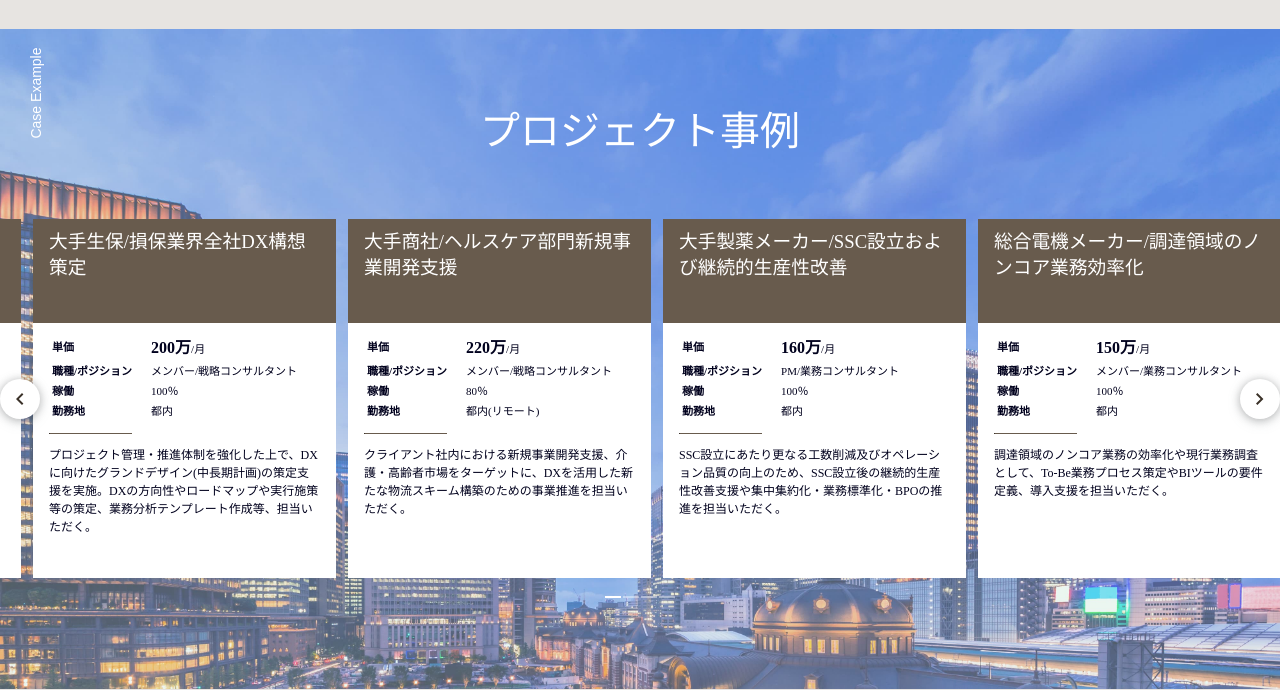
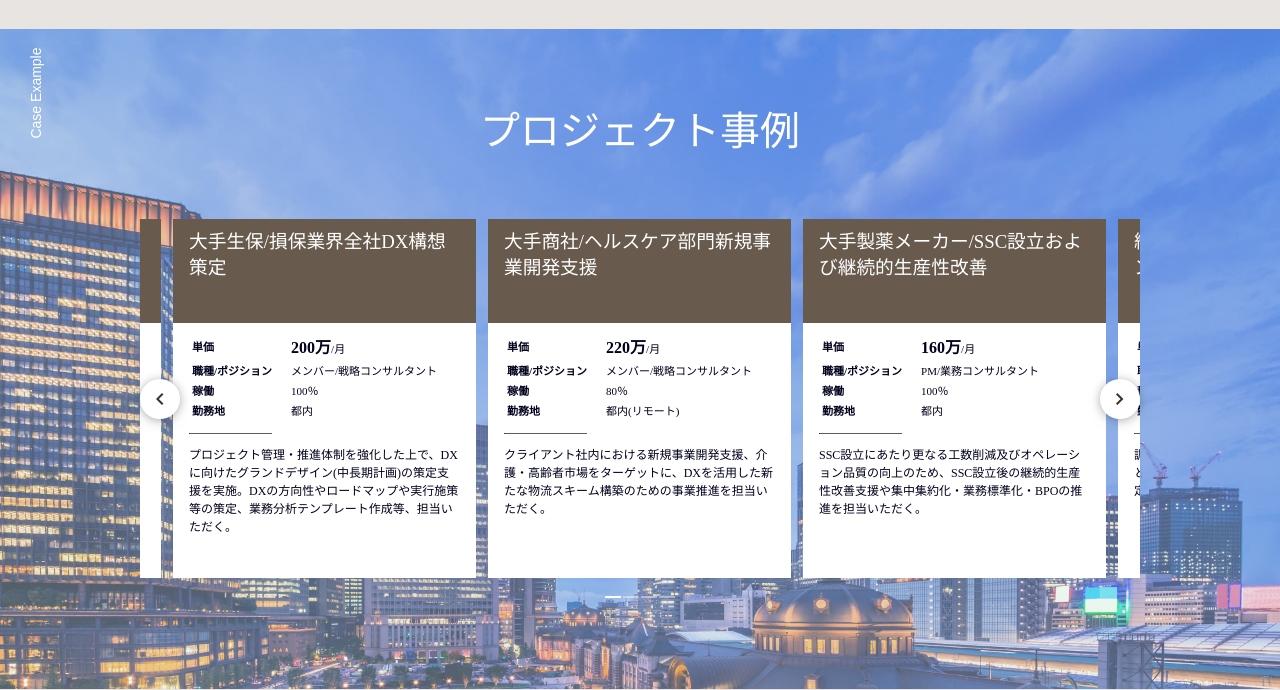
Before and after one commit to shidara/foRPro, a PHP site: page / in a window 1280 px wide. Shown: the part 2920-3610 px from the top of the page. Run offline with PHP 8.4, Linux system fonts and the light colour scheme; some libraries are stand-ins or nearby versions.

Commit message:
①③の対応

```diff
--- a/css/pcStyle.css
+++ b/css/pcStyle.css
@@ -6,6 +6,7 @@
   height: calc(100% - 100px); /** 画面高さからヘッダー分の高さを引いています */
   max-height: none;
   min-height: 540px;
+  background-position: top;
 }
 #section1:before {
   bottom: 71px;
@@ -130,6 +131,10 @@
 #section5 .section5__carouselTitle {
   min-height: 104px;
 }
+#section5 .section5__carousel {
+  width: 1000px;
+  margin: 0 auto;
+}
 
 /* section6 */
 #section6:before {
```
